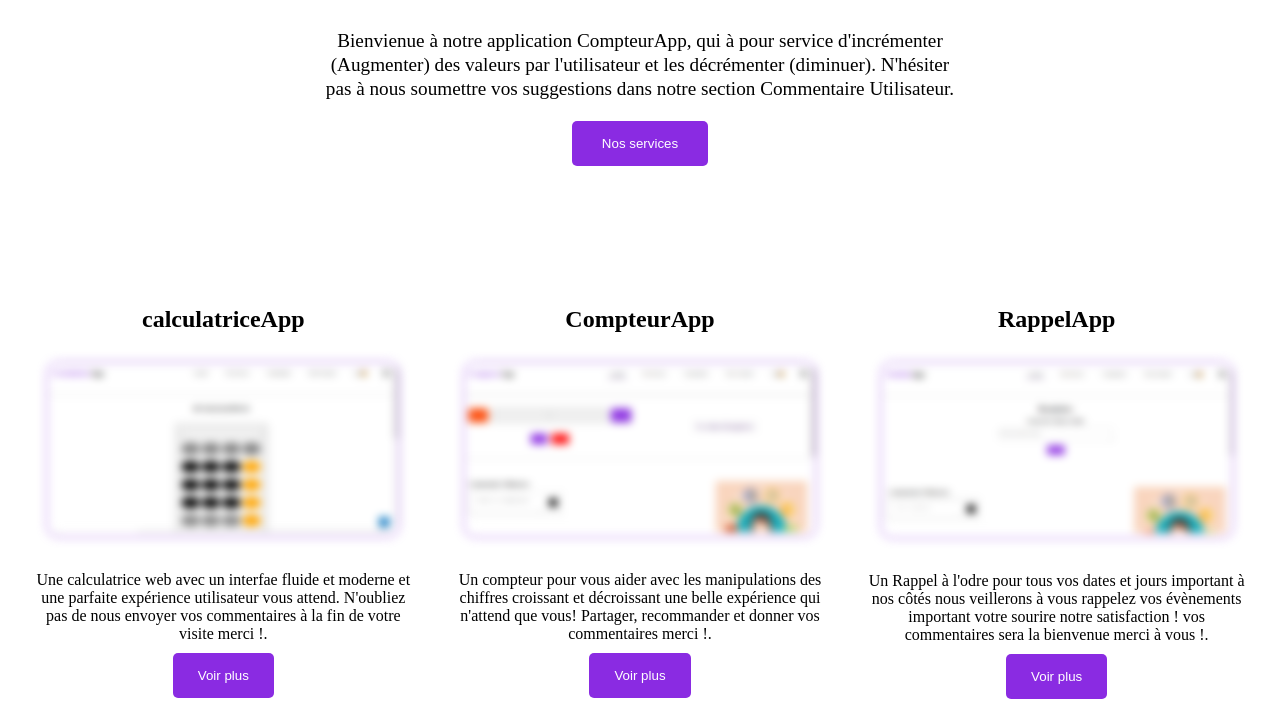
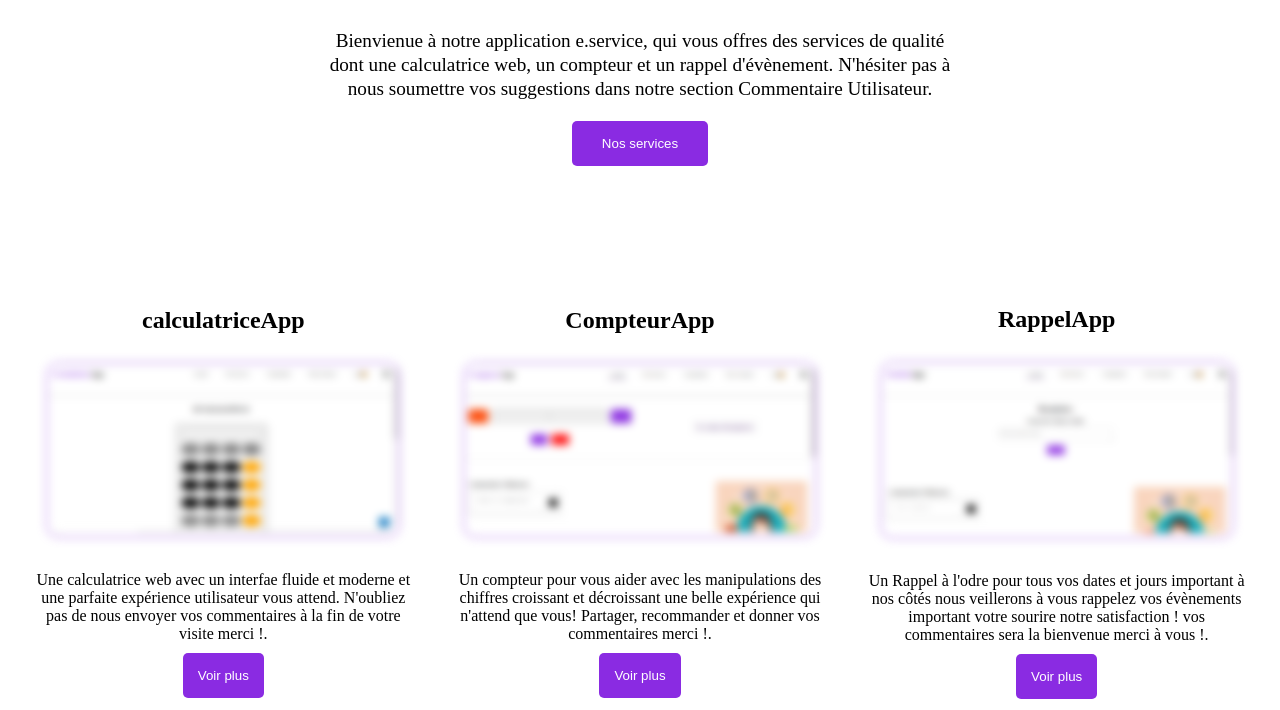
Before and after one commit to Chico-WebDev/projet-e-services, a plain HTML site: page index.html in a window 1280 px wide. Shown: the part 242-952 px from the top of the page. Drawn offline with Linux system fonts and the light colour scheme.

Commit message:
modification du texte e.service de bien venu et des boutons de services au milieu du contenu box

```diff
--- a/index.html
+++ b/index.html
@@ -42,7 +42,7 @@
             <h1>Nos services à tous vos besoins.</h1>
 
         <p>
-            Bienvienue à notre application CompteurApp, qui à pour service d'incrémenter (Augmenter) des valeurs par l'utilisateur et les décrémenter (diminuer).
+            Bienvienue à notre application e.service, qui vous offres des services de qualité dont une calculatrice web, un compteur et un rappel d'évènement.
             N'hésiter pas à nous soumettre vos suggestions dans notre section Commentaire Utilisateur.
         </p>
 
@@ -70,7 +70,7 @@
                 N'oubliez pas de nous envoyer vos commentaires à la fin de votre visite merci !.
             </p>
 
-            <button class="service"><a href="calculatriceApp/index.html">Voir plus</a></button>
+            <button class="btn"><a href="calculatriceApp/index.html">Voir plus</a></button>
 
         </div>
 
@@ -86,7 +86,7 @@
                 Partager, recommander et donner vos commentaires merci !.
             </p>
 
-            <button  class="service"><a href="CompteurApp/index.html">Voir plus</a></button>
+            <button  class="btn"><a href="CompteurApp/index.html">Voir plus</a></button>
 
         </div>
 
@@ -102,7 +102,7 @@
                 vos commentaires sera la bienvenue merci à vous !.
             </p>
 
-            <button class="service"><a href="TodolistApp/index.html">Voir plus</a></button>
+            <button class="btn"><a href="TodolistApp/index.html">Voir plus</a></button>
 
         </div>
 
--- a/style.css
+++ b/style.css
@@ -181,6 +181,7 @@ html {
     justify-items: center;
     padding: 10px;
     width: 100%;
+    place-content: center;
 
 }
 
@@ -218,8 +219,12 @@ html {
     color: white;
 }
 
-#services .box .service {
-    padding: 15px 10px;
+#services .box .btn {
+    padding: 15px;
+    place-content: center;
+    justify-content: center;
+    justify-items: center;
+    place-items: center;
     background-color: blueviolet;
     color: white;
     border: none;
```
